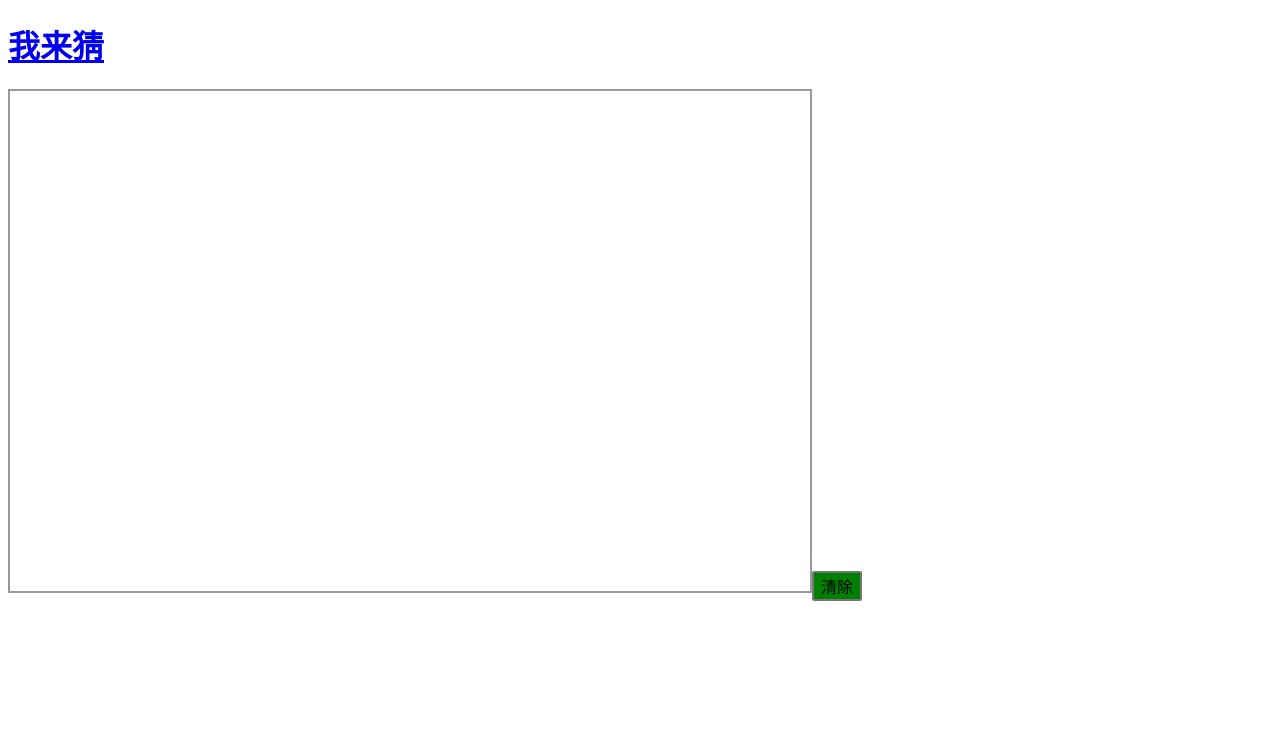
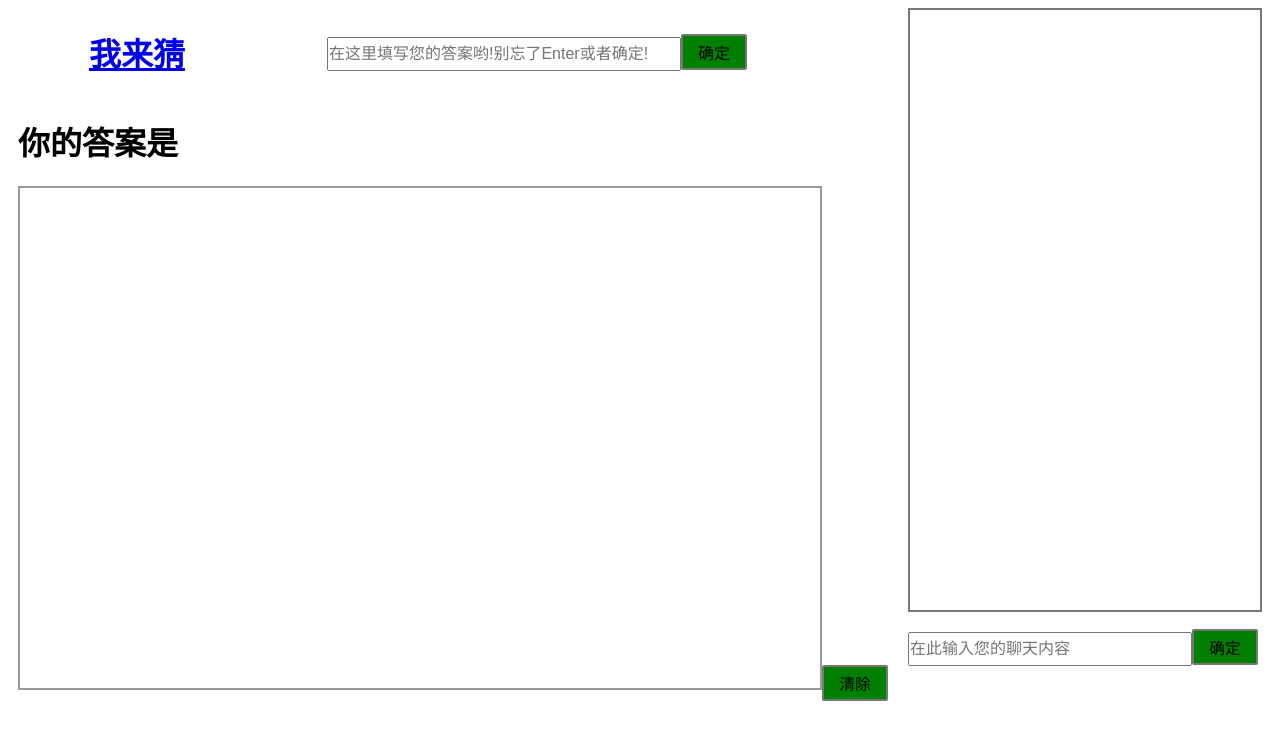
Before and after one commit to xingbofeng/vue-draw-something, a Vue app: page /#/paint in a window 1280 px wide. Shown: the top 740 px of the page. Built offline with nearby package versions, Linux system fonts and the light colour scheme; no server answers.

Commit message:
feat: 实现了即时聊天和正误判断

```diff
--- a/src/components/Canvas.vue
+++ b/src/components/Canvas.vue
@@ -1,6 +1,19 @@
 <template>
   <div class="Canvas">
+    <div>
+      <div class="header">
         <h1><a href="/paintCanvas/index.html#/guess">我来猜</a></h1>
+        <div>
+          <input
+            type="text"
+            v-model.trim="answer"
+            v-on:keyup.enter="onEnter"
+            placeholder="在这里填写您的答案哟!别忘了Enter或者确定!"
+          >
+          <button v-on:click="onEnter">确定</button>
+        </div>
+      </div>
+      <h1>你的答案是<span style="color: red;">{{ answer }}</span></h1>
       <canvas
         v-on:mousedown="paintBegin"
         v-on:mouseup="paintEnd"
@@ -10,21 +23,25 @@
       ></canvas>
       <button v-on:click="clearPath">清除</button>
     </div>
+  <Chatting sp="painter"></Chatting>
+  </div>
 </template>
 
 <script>
 let ctx;
-let socket = require('socket.io-client')('http://angryzhangzhe.cn:2017');
-socket.on('connect', function () {
-  console.log('socket successful!');
-});
+let socket = require('socket.io-client')('http://localhost:2017');
+import Chatting from './Chatting.vue';
 export default {
   name: 'Canvas',
+  components: {
+    'Chatting': Chatting
+  },
   mounted: function () {
     ctx = document.getElementById('canvas').getContext('2d');
   },
   data () {
     return {
+      answer: '',
     }
   },
   methods: {
@@ -53,6 +70,9 @@ export default {
     clearPath: function () {
       ctx.clearRect(0, 0, 800, 500);
       socket.emit('clear');
+    },
+    onEnter: function () {
+      socket.emit('answer', this.answer);
     }
   }
 }
@@ -71,5 +91,24 @@ button {
   height: 30px;
   font-size: 16px;
   border: 2px #777 solid;
+  box-sizing: content-box;
+}
+.header {
+  display: flex;
+  justify-content: space-around;
+  align-items: center;
+  width: 800px;
+}
+input {
+  height: 30px;
+  width: 350px;
+  font-size: 16px;
+  line-height: 30px;
+  outline: none;
+  padding: 0;
+}
+.Canvas {
+  display: flex;
+  justify-content: space-around;
 }
 </style>
--- /dev/null
+++ b/src/components/Chatting.vue
@@ -0,0 +1,70 @@
+<template>
+	<div class="chat">
+      <div class="chatBroad">
+      </div>
+      <input
+        type="text"
+        v-model="chat"
+        v-on:keyup.enter="submitChat"
+        placeholder="在此输入您的聊天内容"
+      >
+      <button v-on:click="submitChat">确定</button>
+    </div>
+</template>
+<script>
+let socket = require('socket.io-client')('http://localhost:2017');
+export default {
+	name: 'Chatting',
+	props: ['sp'],
+  data () {
+    return {
+      chat: '',
+    }
+  },
+  created: function () {
+  	socket.on('chatting', (message) => {
+  		let broad = document.getElementsByClassName('chatBroad')[0];
+  		let myMessage = document.createElement('h1');
+  		myMessage.innerText = message;
+  		broad.appendChild(myMessage);
+  	});
+  },
+  methods: {
+    submitChat: function () {
+      var chat = this.chat;
+      var sp = this.sp;
+      socket.emit('chat', `${sp} says: "${chat}"`);
+    }
+  }
+}
+</script>
+
+<style scoped>
+button {
+  background-color: green;
+  border-radius: 2px;
+  text-align: center;
+  width: 50px;
+  height: 30px;
+  font-size: 16px;
+  border: 2px #777 solid;
+  box-sizing: content-box;
+}
+input {
+  height: 30px;
+  font-size: 16px;
+  line-height: 30px;
+  outline: none;
+  padding: 0;
+}
+.chatBroad {
+  height: 600px;
+  overflow-y: scroll;
+  width: 350px;
+  border: 2px #777 solid;
+}
+.chat input {
+  margin-top: 20px;
+  width: 280px;
+}
+</style>
--- a/src/components/Guess.vue
+++ b/src/components/Guess.vue
@@ -1,21 +1,40 @@
 <template>
   <div class="Canvas">
+    <div>
+      <div class="header">
         <h1><a href="/paintCanvas/index.html#/paint">我来画</a></h1>
+        <div>
+          <input
+            type="text"
+            v-model.trim="myAnswer"
+            v-on:keyup.enter="onEnter"
+            placeholder="在这里填写您的答案哟!别忘了Enter或者确定!"
+          >
+          <button v-on:click="onEnter">确定</button>
+        </div>
+      </div>
       <canvas
         id="canvas"
         width="800"
         height="500"
       ></canvas>
     </div>
+    <Chatting sp="guesser"></Chatting>
+  </div>
 </template>
 
 <script>
+let socket = require('socket.io-client')('http://localhost:2017');
+let answer;
+import Chatting from './Chatting.vue';
 export default {
   name: 'Guess',
+  components: {
+    'Chatting': Chatting
+  },
   mounted: function () {
   	let ctx;
     ctx = document.getElementById('canvas').getContext('2d');
-    let socket = require('socket.io-client')('http://angryzhangzhe.cn:2017');
 		socket.on('connect', function () {
 		  socket.on('painting', function (message) {
 			ctx.lineTo(message.left, message.top);
@@ -29,13 +48,26 @@ export default {
 		  socket.on('clear', function () {
 		  	ctx.clearRect(0, 0, 800, 500);
 		  });
+      socket.on('givingAnswer', function (message) {
+        // 设置答案事件
+        answer = message;
+      });
 		});
   },
   data () {
     return {
+      answer: '',
+      myAnswer: '',
     }
   },
   methods: {
+    onEnter: function () {
+      if (this.myAnswer === answer) {
+        window.alert('恭喜你答对了！');
+      } else {
+        window.alert('抱歉，回答错误！');
+      }
+    }
   }
 }
 </script>
@@ -45,4 +77,32 @@ export default {
 canvas {
   border: #999 solid 2px;
 }
+button {
+  background-color: green;
+  border-radius: 2px;
+  text-align: center;
+  width: 50px;
+  height: 30px;
+  font-size: 16px;
+  border: 2px #777 solid;
+  box-sizing: content-box;
+}
+.header {
+  display: flex;
+  justify-content: space-around;
+  align-items: center;
+  width: 800px;
+}
+input {
+  height: 30px;
+  width: 350px;
+  font-size: 16px;
+  line-height: 30px;
+  outline: none;
+  padding: 0;
+}
+.Canvas {
+  display: flex;
+  justify-content: space-around;
+}
 </style>
--- a/src/router/index.js
+++ b/src/router/index.js
@@ -2,6 +2,7 @@ import Vue from 'vue'
 import Router from 'vue-router'
 import Canvas from 'components/Canvas'
 import Guess from 'components/Guess'
+import Chatting from 'components/Chatting'
 
 Vue.use(Router)
 
```
Also changed, not shown: 1 other file (tests, documents, lock files or other folders). Lines whose indentation alone changed are shown as unchanged.
